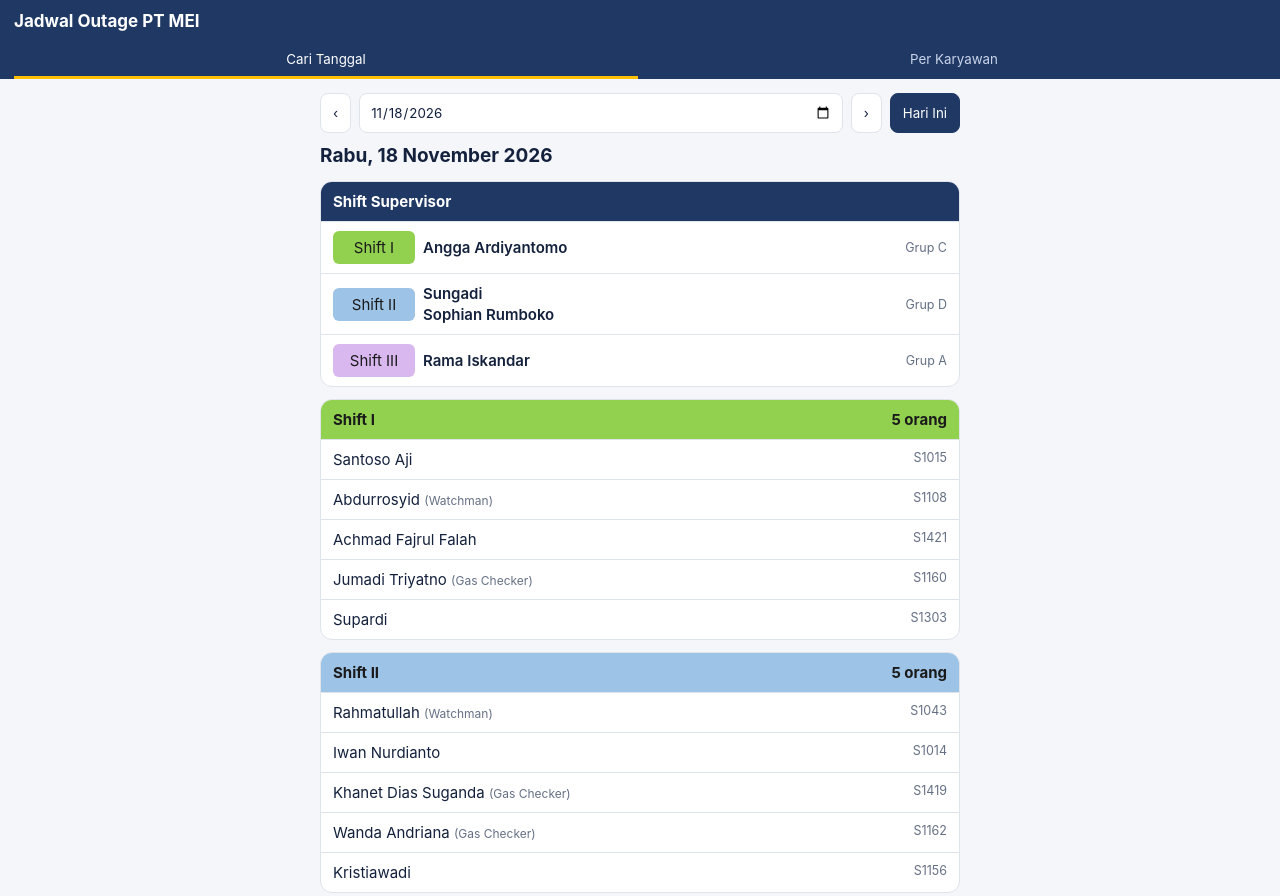
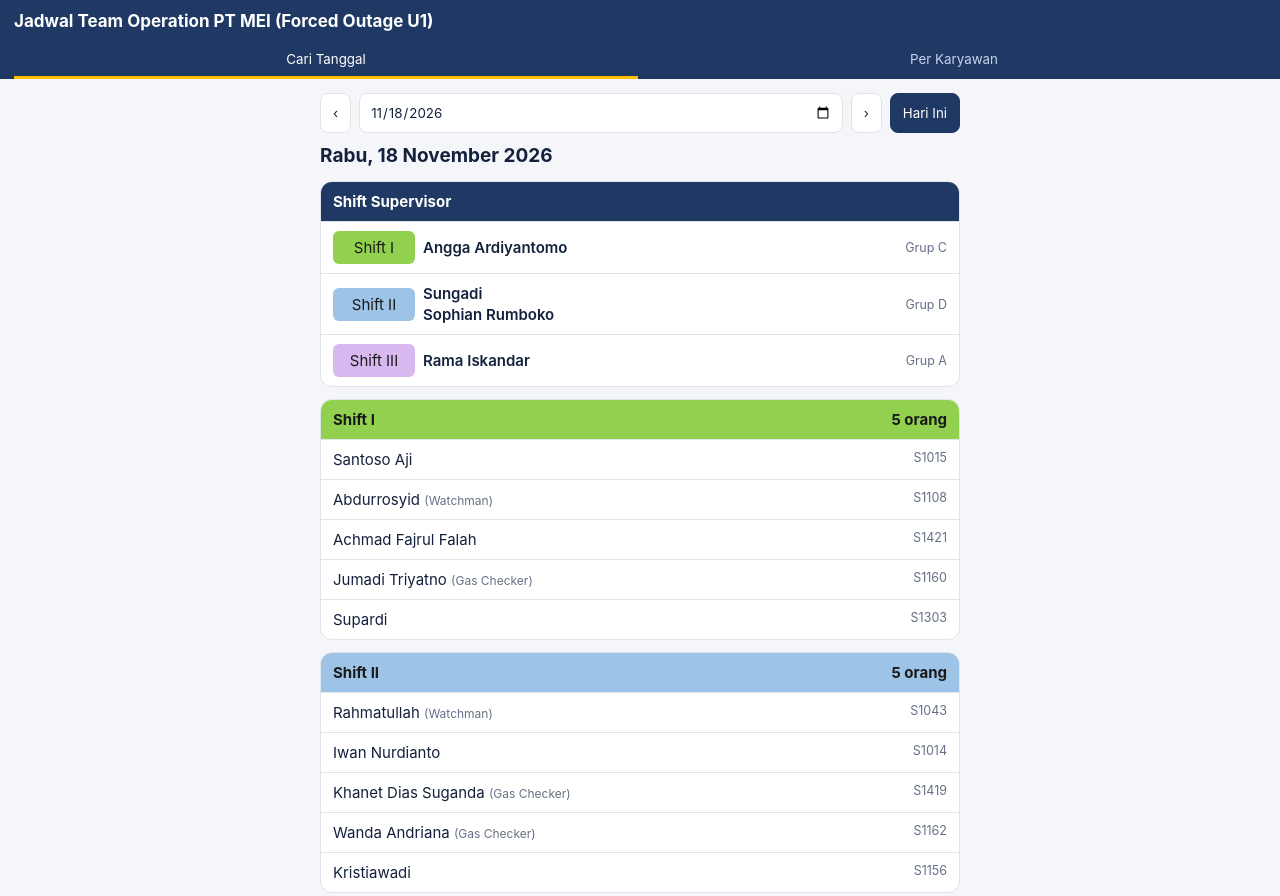
Before and after one commit to nabielariansyah/team-outage-mei, a plain HTML site: page index.html in a window 1280 px wide. Shown: the top 896 px of the page. Drawn offline with Linux system fonts and the light colour scheme.

Commit message:
Update index.html

```diff
--- a/index.html
+++ b/index.html
@@ -3,7 +3,7 @@
 <head>
 <meta charset="utf-8">
 <meta name="viewport" content="width=device-width, initial-scale=1, viewport-fit=cover">
-<title>Jadwal Team Operation PT MEI (Forced Outage U1)</title>
+<title>Jadwal Team Operation</title>
 <style>
 :root{--bg:#f4f6fa;--card:#fff;--tx:#14213d;--mut:#667085;--bd:#dfe3ea;--hd:#1f3864;--g:#92d050;--b:#9dc3e6;--o:#eceff3;--or:#c00000;--ac:#ffc000;--in:#fff;
 box-sizing:border-box;padding-top:env(safe-area-inset-top,0px);padding-bottom:env(safe-area-inset-bottom,0px)}
@@ -61,7 +61,7 @@ th{font-weight:600;color:var(--mut);padding:0 4px}
 </head>
 <body>
 <header>
-<h1>Jadwal Outage PT MEI</h1>
+<h1>Jadwal Team Operation PT MEI (Forced Outage U1)</h1>
 <nav id="nav"></nav>
 </header>
 <main id="app"></main>
```
